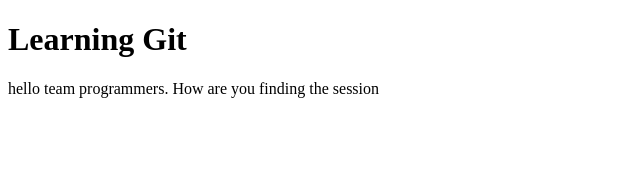
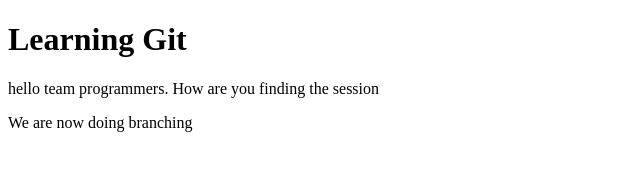
Before and after one commit to gpdzvapatsva/vcontrol, a plain HTML site: page index.html in a window 1280 px wide. Shown: the whole page, without its empty margins (0-640 px from the left). Drawn offline with Linux system fonts and the light colour scheme.

Commit message:
dev branch

```diff
--- a/index.html
+++ b/index.html
@@ -8,5 +8,9 @@
 <body >
     <h1>Learning Git </h1>
     <p>hello team programmers. How are you finding the session</p>
+
+    <p>
+        We are now doing branching
+    </p>
 </body>
 </html>
```
